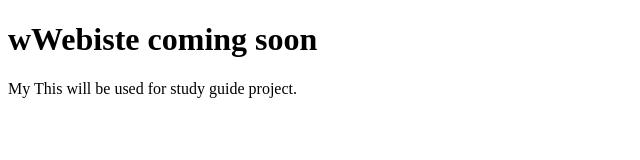
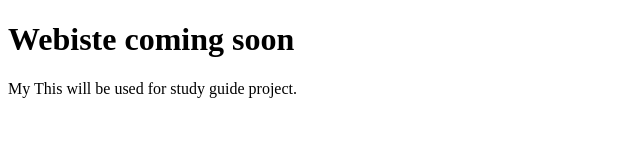
Before and after one commit to ameersayyed/ameersayyed.github.io, a plain HTML site: page index.html in a window 1280 px wide. Shown: the whole page, without its empty margins (0-640 px from the left). Drawn offline with Linux system fonts and the light colour scheme.

Commit message:
Update index.html

```diff
--- a/index.html
+++ b/index.html
@@ -2,7 +2,7 @@
 <html>
 <body>
 
-<h1>wWebiste coming soon</h1>
+<h1>Webiste coming soon</h1>
 
 <p>My This will be used  for study guide project.</p>
 
```
